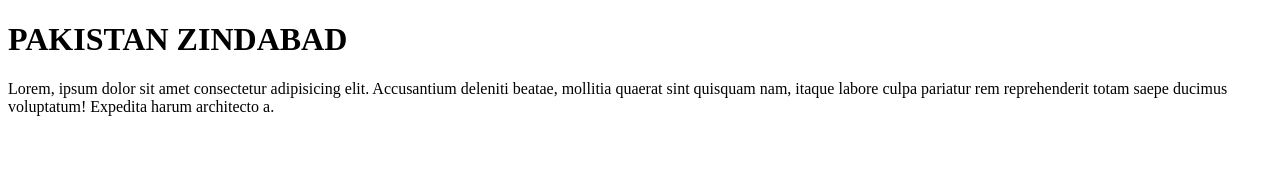
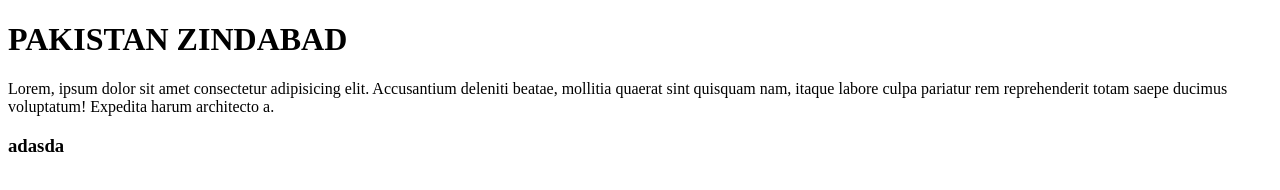
Before and after one commit to ahad2407d/web01, a plain HTML site: page index.html in a window 1280 px wide. Drawn offline with Linux system fonts and the light colour scheme.

Commit message:
`Added new h3 element to index.html`

```diff
--- a/index.html
+++ b/index.html
@@ -8,5 +8,6 @@
 <body>
     <h1>PAKISTAN ZINDABAD</h1>
     <p>Lorem, ipsum dolor sit amet consectetur adipisicing elit. Accusantium deleniti beatae, mollitia quaerat sint quisquam nam, itaque labore culpa pariatur rem reprehenderit totam saepe ducimus voluptatum! Expedita harum architecto a.</p>
+    <h3>adasda</h3>
 </body>
 </html>
```
